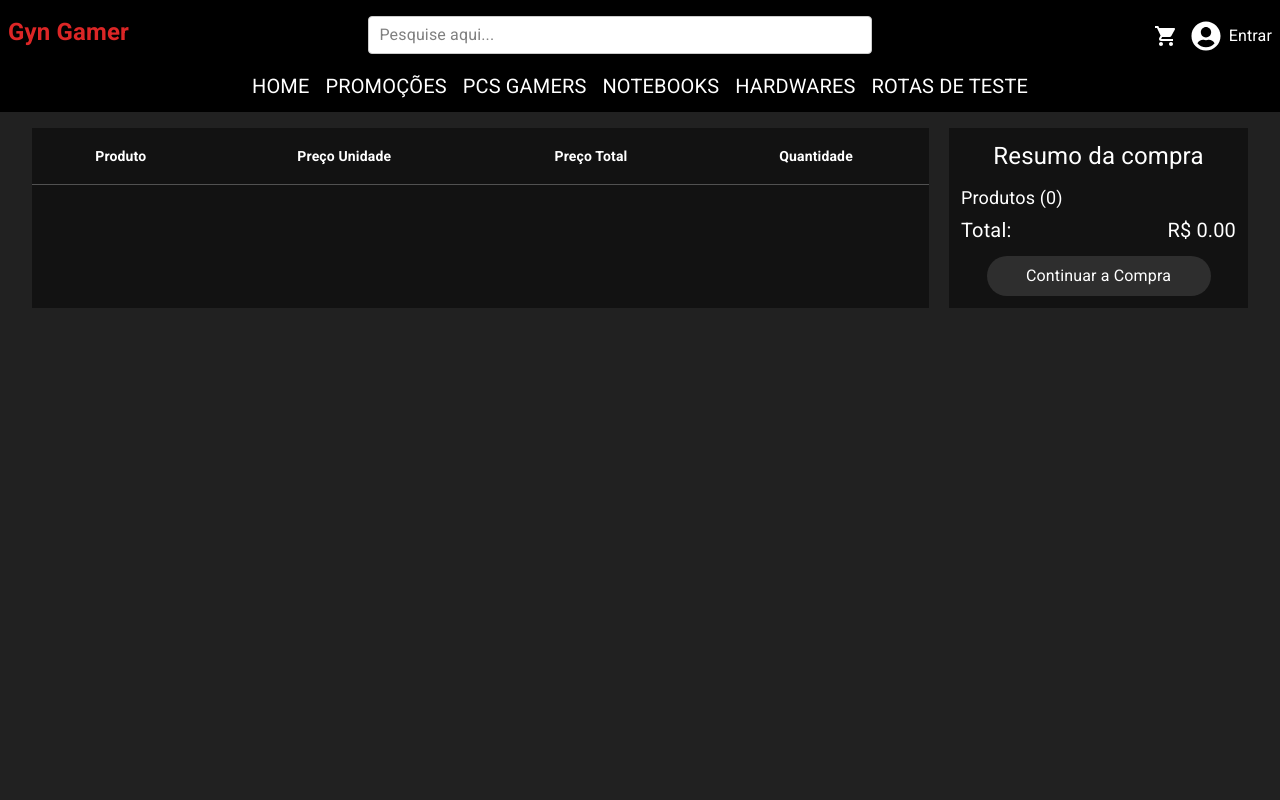
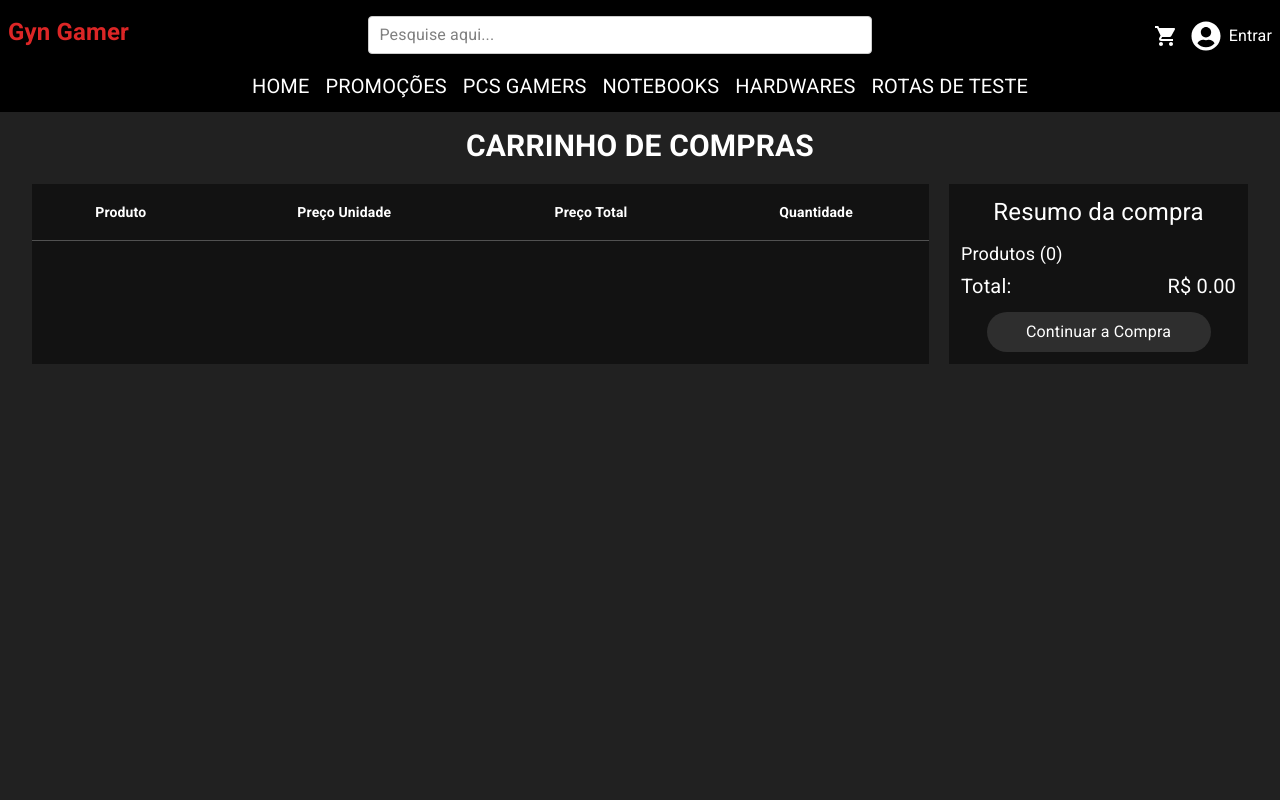
Before and after one commit to Rein4ldoAlv3s/gyn-gamer, a React (Vite) app: page /cart in a window 1280 px wide. Shown: the top 800 px of the page. Built offline with nearby package versions, Linux system fonts and the light colour scheme.

Commit message:
titulo carrinho

```diff
--- a/src/components/CarrinhoCompras.tsx
+++ b/src/components/CarrinhoCompras.tsx
@@ -75,6 +75,13 @@ const CarrinhoCompras = () => {
     }, [cart]);
 
     return (
+
+        <div>
+            <div>
+                <h1 className="flex justify-center text-3xl font-bold text-customWhite pb-5">
+                    CARRINHO DE COMPRAS
+                </h1>
+            </div>
             <div className='flex pb-10'>
                 <TableContainer className='bg-customGrayTable'>
                     <Table>
@@ -135,6 +142,7 @@ const CarrinhoCompras = () => {
                 </TableContainer>
                 <ResumoCompra qtdTotal={qtdTotal} setQtdTotal={setQtdTotal} valorTotal={valorTotal} setValorTotal={setValorTotal} />
             </div>
+        </div>
     );
 }
 
```
Lines whose indentation alone changed are shown as unchanged.
